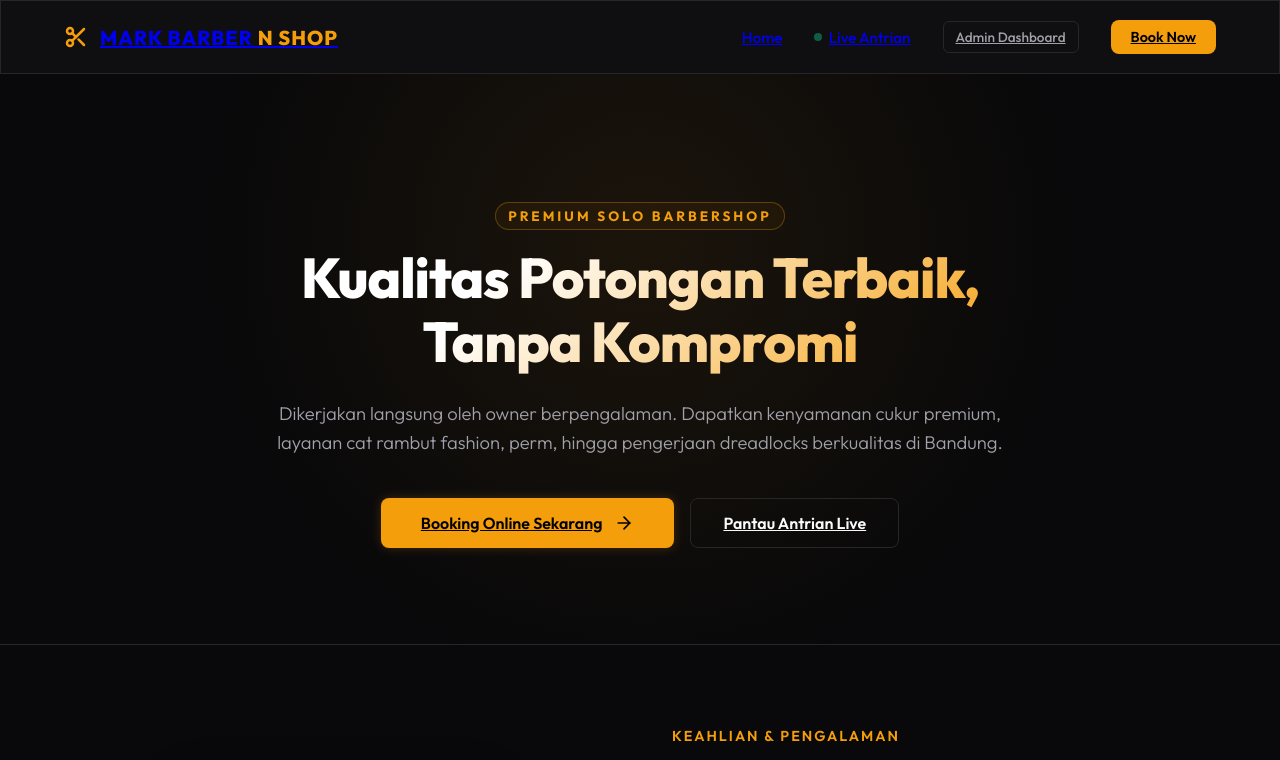
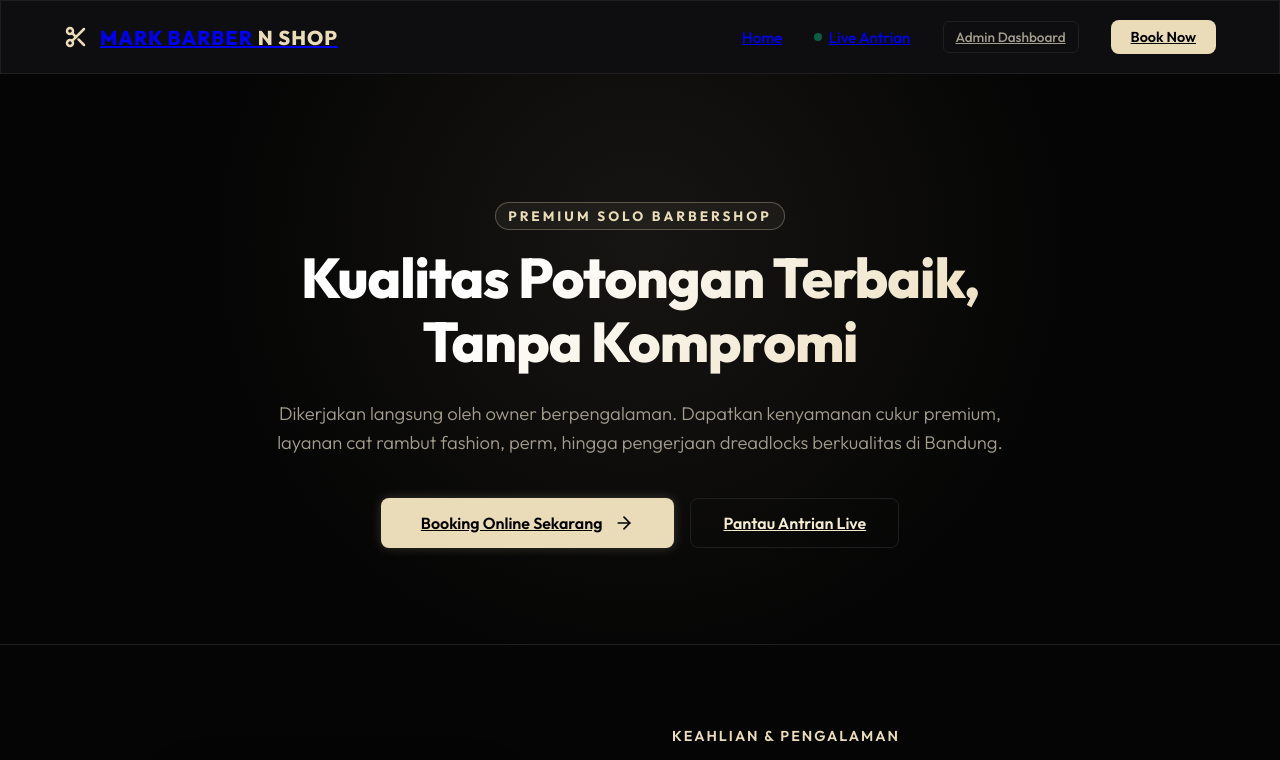
Before and after one commit to imamabdurrahman271-hub/Mark-Barber-n-Shop, a Next.js app: page / in a window 1280 px wide. Shown: the top 760 px of the page. Built offline with nearby package versions, Linux system fonts and the light colour scheme; grey boxes are pictures that could not be loaded.

Commit message:
style: refine color scheme to elegant luxury cream-on-black theme

```diff
--- a/src/app/components/desktop/AdminDesktop.tsx
+++ b/src/app/components/desktop/AdminDesktop.tsx
@@ -435,11 +435,11 @@ export default function AdminDesktop() {
                             <span style={{
                               padding: '0.2rem 0.6rem',
                               borderRadius: '4px',
-                              backgroundColor: isServing ? 'rgba(245, 158, 11, 0.1)' : 'rgba(255,255,255,0.03)',
+                              backgroundColor: isServing ? 'rgba(var(--primary-rgb), 0.1)' : 'rgba(255,255,255,0.03)',
                               color: isServing ? 'var(--primary)' : 'var(--foreground-muted)',
                               fontSize: '0.7rem',
                               fontWeight: 700,
-                              border: `1px solid ${isServing ? 'rgba(245, 158, 11, 0.2)' : 'var(--surface-border)'}`
+                              border: `1px solid ${isServing ? 'rgba(var(--primary-rgb), 0.2)' : 'var(--surface-border)'}`
                             }}>
                               {isServing ? 'SEDANG DICUKUR' : 'MENUNGGU'}
                             </span>
@@ -600,7 +600,7 @@ export default function AdminDesktop() {
                       <div key={idx} style={{ display: 'flex', alignItems: 'center', gap: '1rem' }}>
                         <span style={{ width: '50px', fontSize: '0.85rem', color: 'var(--foreground-muted)', textAlign: 'right' }}>{item.label}</span>
                         <div style={{ flex: 1, height: '20px', backgroundColor: 'var(--surface-hover)', borderRadius: '4px', overflow: 'hidden' }}>
-                          <div style={{ width: `${pct}%`, height: '100%', background: 'linear-gradient(90deg, #d97706 0%, #f59e0b 100%)', borderRadius: '4px' }}></div>
+                          <div style={{ width: `${pct}%`, height: '100%', background: 'linear-gradient(90deg, var(--primary-hover) 0%, var(--primary) 100%)', borderRadius: '4px' }}></div>
                         </div>
                         <span style={{ width: '90px', fontSize: '0.85rem', fontWeight: 700, color: '#fff' }}>Rp {item.value.toLocaleString('id-ID')}</span>
                       </div>
--- a/src/app/components/desktop/AdminLoginDesktop.tsx
+++ b/src/app/components/desktop/AdminLoginDesktop.tsx
@@ -46,7 +46,7 @@ export default function AdminLoginDesktop() {
       alignItems: 'center',
       justifyContent: 'center',
       padding: '4rem 1.5rem',
-      background: 'radial-gradient(circle at 50% 30%, rgba(245, 158, 11, 0.06) 0%, transparent 60%)'
+      background: 'radial-gradient(circle at 50% 30%, rgba(var(--primary-rgb), 0.06) 0%, transparent 60%)'
     }} className="animate-fade-in">
 
       <div style={{ width: '100%', maxWidth: '440px' }} className="animate-slide-up">
--- a/src/app/components/desktop/BookDesktop.tsx
+++ b/src/app/components/desktop/BookDesktop.tsx
@@ -685,11 +685,11 @@ export default function BookDesktop() {
               <div style={{
                 padding: '0.35rem 1rem',
                 borderRadius: '50px',
-                backgroundColor: 'rgba(245, 158, 11, 0.1)',
+                backgroundColor: 'rgba(var(--primary-rgb), 0.1)',
                 color: 'var(--primary)',
                 fontSize: '0.8rem',
                 fontWeight: 700,
-                border: '1px solid rgba(245, 158, 11, 0.2)'
+                border: '1px solid rgba(var(--primary-rgb), 0.2)'
               }}>
                 Menunggu Verifikasi
               </div>
--- a/src/app/components/desktop/HomeDesktop.tsx
+++ b/src/app/components/desktop/HomeDesktop.tsx
@@ -17,7 +17,7 @@ export default function HomeDesktop() {
       <section style={{
         position: 'relative',
         padding: '8rem 0 6rem 0',
-        background: 'radial-gradient(circle at 50% 30%, rgba(245, 158, 11, 0.08) 0%, transparent 60%)',
+        background: 'radial-gradient(circle at 50% 30%, rgba(var(--primary-rgb), 0.08) 0%, transparent 60%)',
         textAlign: 'center',
         borderBottom: '1px solid var(--surface-border)'
       }}>
@@ -30,10 +30,10 @@ export default function HomeDesktop() {
             textTransform: 'uppercase',
             display: 'inline-block',
             marginBottom: '1rem',
-            border: '1px solid rgba(245, 158, 11, 0.3)',
+            border: '1px solid rgba(var(--primary-rgb), 0.3)',
             padding: '0.25rem 0.75rem',
             borderRadius: '50px',
-            background: 'rgba(245, 158, 11, 0.05)'
+            background: 'rgba(var(--primary-rgb), 0.05)'
           }}>
             Premium Solo Barbershop
           </span>
@@ -118,9 +118,9 @@ export default function HomeDesktop() {
                   bottom: '1.5rem',
                   left: '1.5rem',
                   right: '1.5rem',
-                  background: 'rgba(9, 9, 11, 0.9)',
+                  background: 'rgba(0, 0, 0, 0.9)',
                   backdropFilter: 'blur(8px)',
-                  border: '1px solid rgba(245, 158, 11, 0.2)',
+                  border: '1px solid rgba(var(--primary-rgb), 0.2)',
                   padding: '1rem',
                   borderRadius: '1rem',
                   textAlign: 'center'
--- a/src/app/components/mobile/AdminLoginMobile.tsx
+++ b/src/app/components/mobile/AdminLoginMobile.tsx
@@ -47,7 +47,7 @@ export default function AdminLoginMobile() {
       flexDirection: 'column',
       justifyContent: 'center',
       padding: '2rem 1.5rem',
-      background: 'radial-gradient(circle at 50% 30%, rgba(245, 158, 11, 0.08) 0%, transparent 70%)'
+      background: 'radial-gradient(circle at 50% 30%, rgba(var(--primary-rgb), 0.08) 0%, transparent 70%)'
     }} className="animate-fade-in">
 
       {/* Brand & Logo */}
--- a/src/app/components/mobile/BookMobile.tsx
+++ b/src/app/components/mobile/BookMobile.tsx
@@ -488,7 +488,7 @@ export default function BookMobile() {
                 <span style={{ fontSize: '0.65rem', color: 'var(--foreground-muted)' }}>ID Booking</span>
                 <h4 style={{ fontSize: '0.95rem', fontWeight: 700, color: 'var(--primary)' }}>{createdBooking.id}</h4>
               </div>
-              <span style={{ padding: '0.2rem 0.5rem', borderRadius: '4px', backgroundColor: 'rgba(245, 158, 11, 0.08)', color: 'var(--primary)', fontSize: '0.65rem', fontWeight: 700 }}>
+              <span style={{ padding: '0.2rem 0.5rem', borderRadius: '4px', backgroundColor: 'rgba(var(--primary-rgb), 0.08)', color: 'var(--primary)', fontSize: '0.65rem', fontWeight: 700 }}>
                 PENDING
               </span>
             </div>
--- a/src/app/components/mobile/HomeMobile.tsx
+++ b/src/app/components/mobile/HomeMobile.tsx
@@ -16,7 +16,7 @@ export default function HomeMobile() {
       {/* Mobile Hero Section */}
       <section style={{
         padding: '4rem 1rem 3rem 1rem',
-        background: 'radial-gradient(circle at 50% 20%, rgba(245, 158, 11, 0.1) 0%, transparent 70%)',
+        background: 'radial-gradient(circle at 50% 20%, rgba(var(--primary-rgb), 0.1) 0%, transparent 70%)',
         textAlign: 'center',
         borderBottom: '1px solid var(--surface-border)'
       }}>
@@ -28,10 +28,10 @@ export default function HomeMobile() {
           textTransform: 'uppercase',
           display: 'inline-block',
           marginBottom: '0.75rem',
-          border: '1px solid rgba(245, 158, 11, 0.3)',
+          border: '1px solid rgba(var(--primary-rgb), 0.3)',
           padding: '0.2rem 0.6rem',
           borderRadius: '50px',
-          background: 'rgba(245, 158, 11, 0.03)'
+          background: 'rgba(var(--primary-rgb), 0.03)'
         }}>
           Solo Barbershop
         </span>
--- a/src/app/globals.css
+++ b/src/app/globals.css
@@ -1,18 +1,18 @@
 @import url('https://fonts.googleapis.com/css2?family=Outfit:wght@300;400;500;600;700;800&display=swap');
 
 :root {
-  --background-hex: #09090b;
-  --background: #09090b;
-  --surface: #121215;
-  --surface-hover: #1c1c21;
-  --surface-border: #27272a;
-  --foreground: #fafafa;
-  --foreground-muted: #a1a1aa;
+  --background-hex: #050505;
+  --background: #050505;
+  --surface: #0c0c0d;
+  --surface-hover: #141416;
+  --surface-border: #1f1f22;
+  --foreground: #f4ebd0; /* Soft beautiful cream */
+  --foreground-muted: #a49e8f; /* Muted soft cream */
 
-  --primary: #f59e0b; /* Amber/Gold */
-  --primary-hover: #d97706;
-  --primary-rgb: 245, 158, 11;
-  --primary-glow: rgba(245, 158, 11, 0.15);
+  --primary: #ebdcb9; /* Luxury Cream Accent */
+  --primary-hover: #dfcfad; /* Deeper cream on hover */
+  --primary-rgb: 235, 220, 185;
+  --primary-glow: rgba(235, 220, 185, 0.12);
 
   --success: #10b981;
   --success-bg: rgba(16, 185, 129, 0.1);
@@ -104,7 +104,7 @@ html, body {
 .btn-primary:hover {
   background-color: var(--primary-hover);
   transform: translateY(-1px);
-  box-shadow: 0 4px 12px rgba(245, 158, 11, 0.3);
+  box-shadow: 0 4px 12px rgba(var(--primary-rgb), 0.3);
 }
 .btn-primary:active {
   transform: translateY(0);
@@ -142,10 +142,10 @@ html, body {
 
 @keyframes pulse-glow {
   0%, 100% {
-    box-shadow: 0 0 10px rgba(245, 158, 11, 0.2);
+    box-shadow: 0 0 10px rgba(var(--primary-rgb), 0.2);
   }
   50% {
-    box-shadow: 0 0 20px rgba(245, 158, 11, 0.5);
+    box-shadow: 0 0 20px rgba(var(--primary-rgb), 0.5);
   }
 }
 
--- a/src/app/layout.tsx
+++ b/src/app/layout.tsx
@@ -27,7 +27,7 @@ export default async function RootLayout({
     return (
       <html lang="id">
         <head>
-          <meta name="theme-color" content="#09090b" />
+          <meta name="theme-color" content="#050505" />
         </head>
         <body style={{ backgroundColor: 'var(--background)', color: 'var(--foreground)' }}>
           <main style={{ minHeight: '100vh', display: 'flex', flexDirection: 'column' }}>
@@ -41,7 +41,7 @@ export default async function RootLayout({
   return (
     <html lang="id">
       <head>
-        <meta name="theme-color" content="#09090b" />
+        <meta name="theme-color" content="#050505" />
       </head>
       <body>
         {/* Header / Navigation */}
```
Also changed, not shown: src/app/components/desktop/QueueDesktop.tsx (+9 -9 lines), src/app/components/mobile/QueueMobile.tsx (+5 -5 lines).
